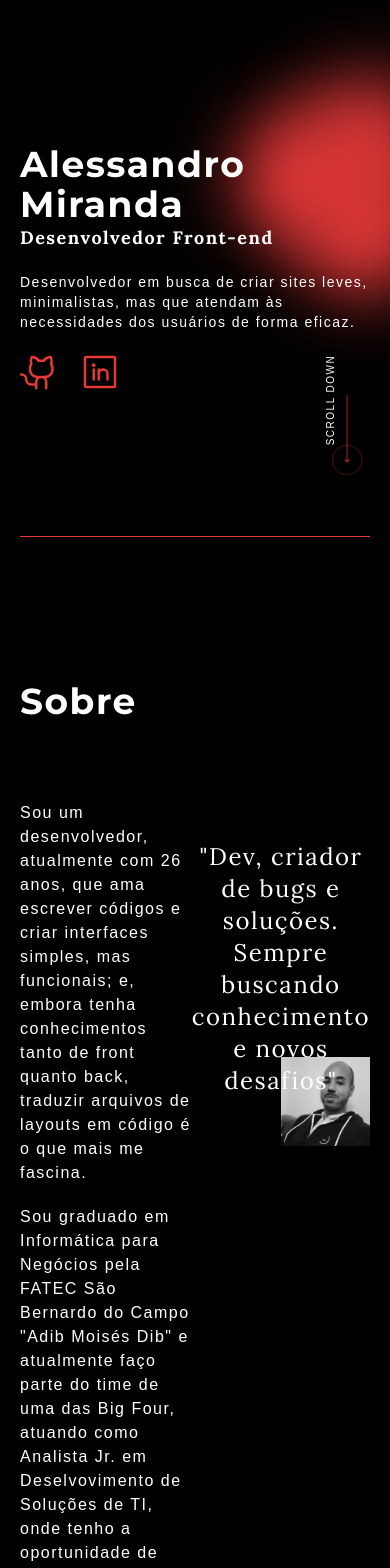
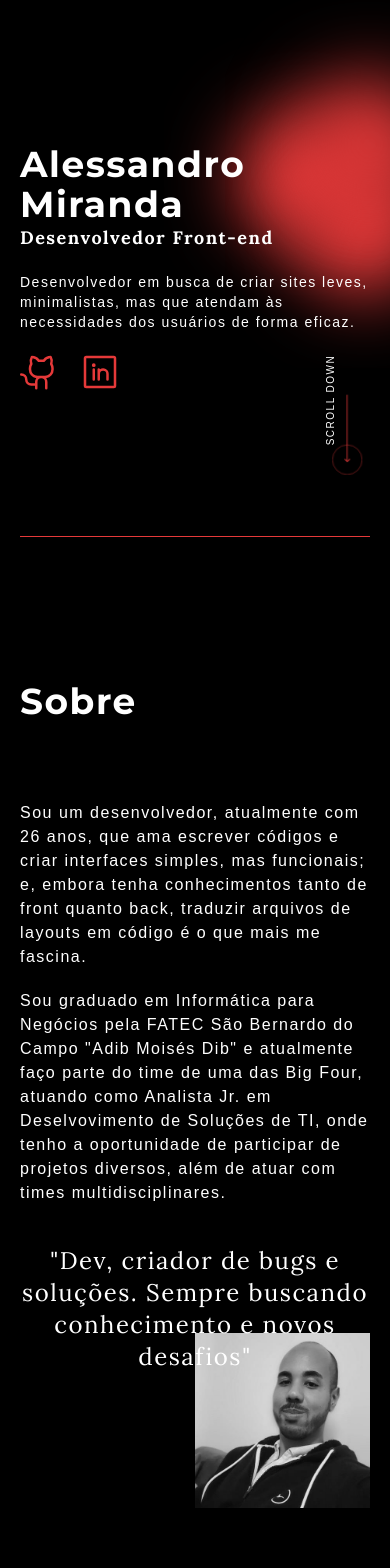
Before and after one commit to Alessandro-Miranda/cc-trilha-front, a React (Vite) app: page / in a window 390 px wide. Shown: the top 1568 px of the page. Built offline with nearby package versions, Linux system fonts and the light colour scheme; a web font is replaced by a local one.

Commit message:
hotfix: fix layout bug. Change flex property applied wrong in mobile device. The flex property just will be apply on large devices

```diff
--- a/src/App.tsx
+++ b/src/App.tsx
@@ -44,7 +44,7 @@ function App() {
         <Divider />
 
         <ContentSection title="Sobre" className="lg:mt-40" ref={sectionTargetToScrollDown}>
-          <div className="flex lg:gap-40">
+          <div className="lg:flex lg:gap-40">
             <div className="mb-5 md:w-3/4 lg:text-lg lg:w-1/2">
               <p className="mb-5 2xl:text-xl">
                 Sou um desenvolvedor, atualmente com 26 anos, que ama escrever códigos e criar
```
